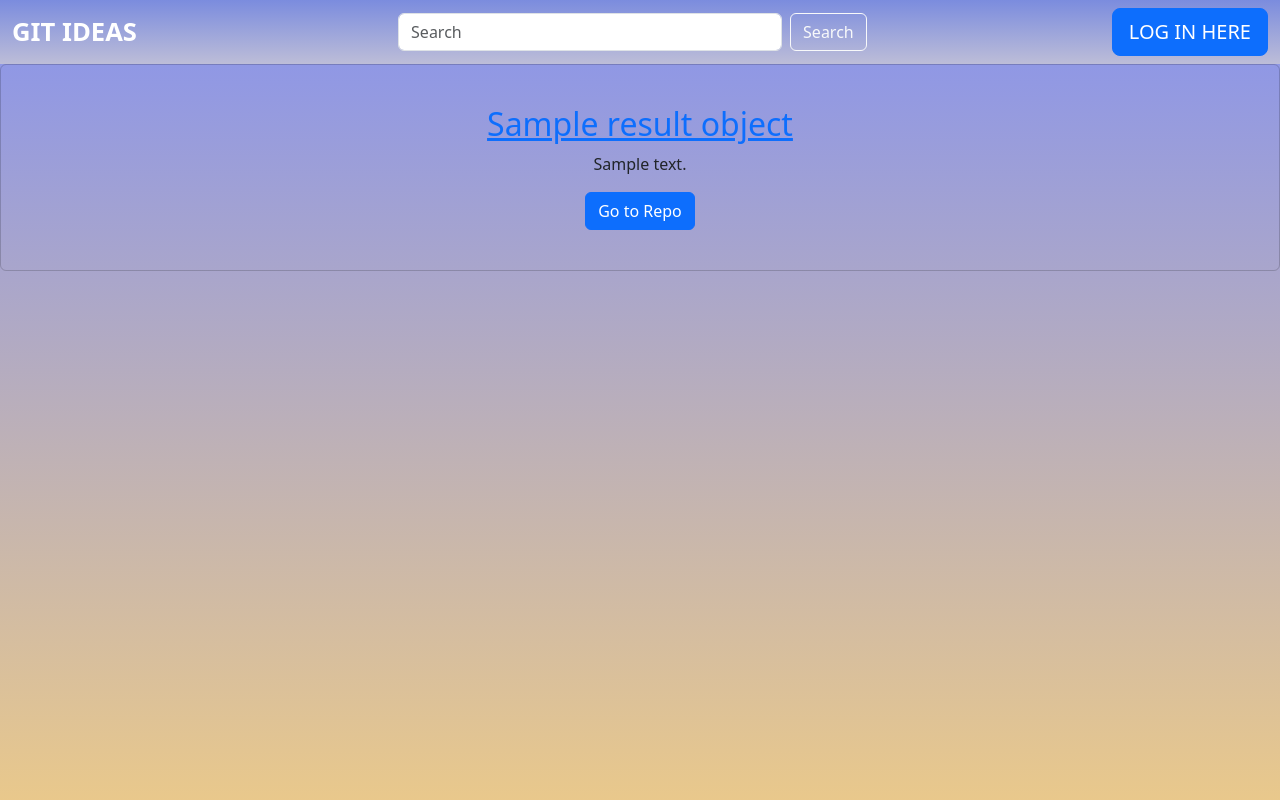
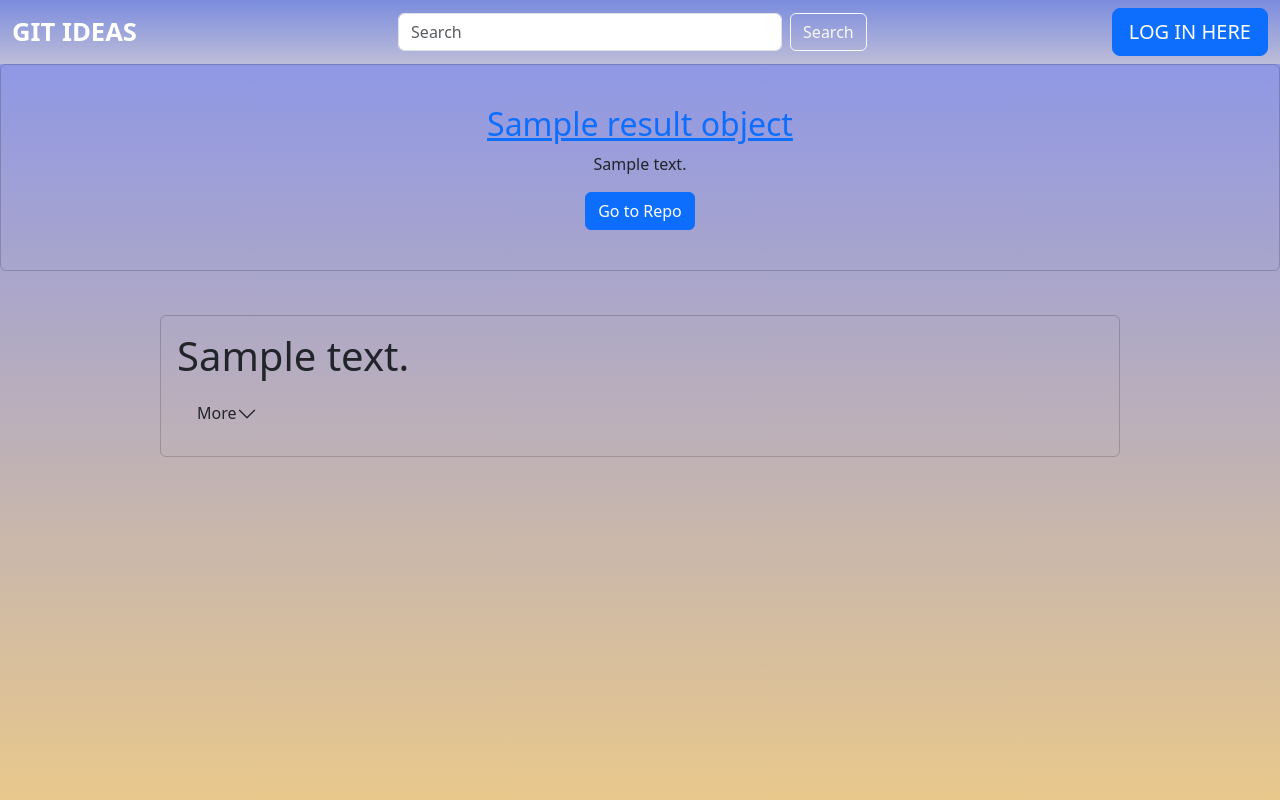
Before and after one commit to SeanAllen19/GIT-IDEAS, a Node server app: template views/searchResults.handlebars in a window 1280 px wide. Run offline with Node 20, Linux system fonts and the light colour scheme; the template is opened without the code that fills it: most values are stand-ins (such as "Sample title", 1, 10 or a date in 2020); some libraries are stand-ins or nearby versions.

Commit message:
editing searchResults

```diff
--- a/views/searchResults.handlebars
+++ b/views/searchResults.handlebars
@@ -13,6 +13,45 @@
     {{/each}}
 </div>
 
+{{#each resultObject}}
+<div class="result-list-div">
+<div class="card result-card">
+  <div class="card-body">
+    <h1>{{description}}</h1>
+<div class="accordion accordion-flush" id="accordionFlushExample">
+  <div class="accordion-item">
+    <h2 class="accordion-header" id="flush-headingOne">
+      <button class="accordion-button collapsed" type="button" data-bs-toggle="collapse" data-bs-target="#flush-collapse{{id}}" aria-expanded="false" aria-controls="flush-collapseOne">
+        More
+      </button>
+    </h2>
+    <div id="flush-collapse{{id}}" class="accordion-collapse collapse" aria-labelledby="flush-headingOne" data-bs-parent="#accordionFlushExample">
+      <div class="accordion-body"><form>
+            <div class="mb-3">
+                <input type="comment" placeholder="Add a comment" class="form-control w-50" id="comment" aria-describedby="comment">
+            </div>
+            <div class="mb-3">
+                <label for="newTag" class="form-label">Change Tag:</label>
+                <input type="newTag" class="form-control w-25" id="newTag" aria-describedby="newTag">
+                <select class="form-select w-25" aria-label="Default select example">
+                    <option selected>Choose a Tag</option>
+                    {{#each ../tags}}
+                    <option value="{{id}}">{{title}}</option>
+                    {{/each}}
+                </select>
+            </div>
+            <button type="submit" class="btn btn-primary">Save</button>
+            <button type="submit" class="btn btn-danger">Delete</button>
+        </form>
+    </div>
+  </div>
+</div>
+</div>
+</div>
+</div>
+</div>
+{{/each}}
+
 {{!-- <div class="card text-center p-4 mb-4 bg-transparent border-opacity-10">
     <div class="card-body">
     <a href="/results/1"><h2 class="card-title">PokemonGo-Map</h2></a>
```
